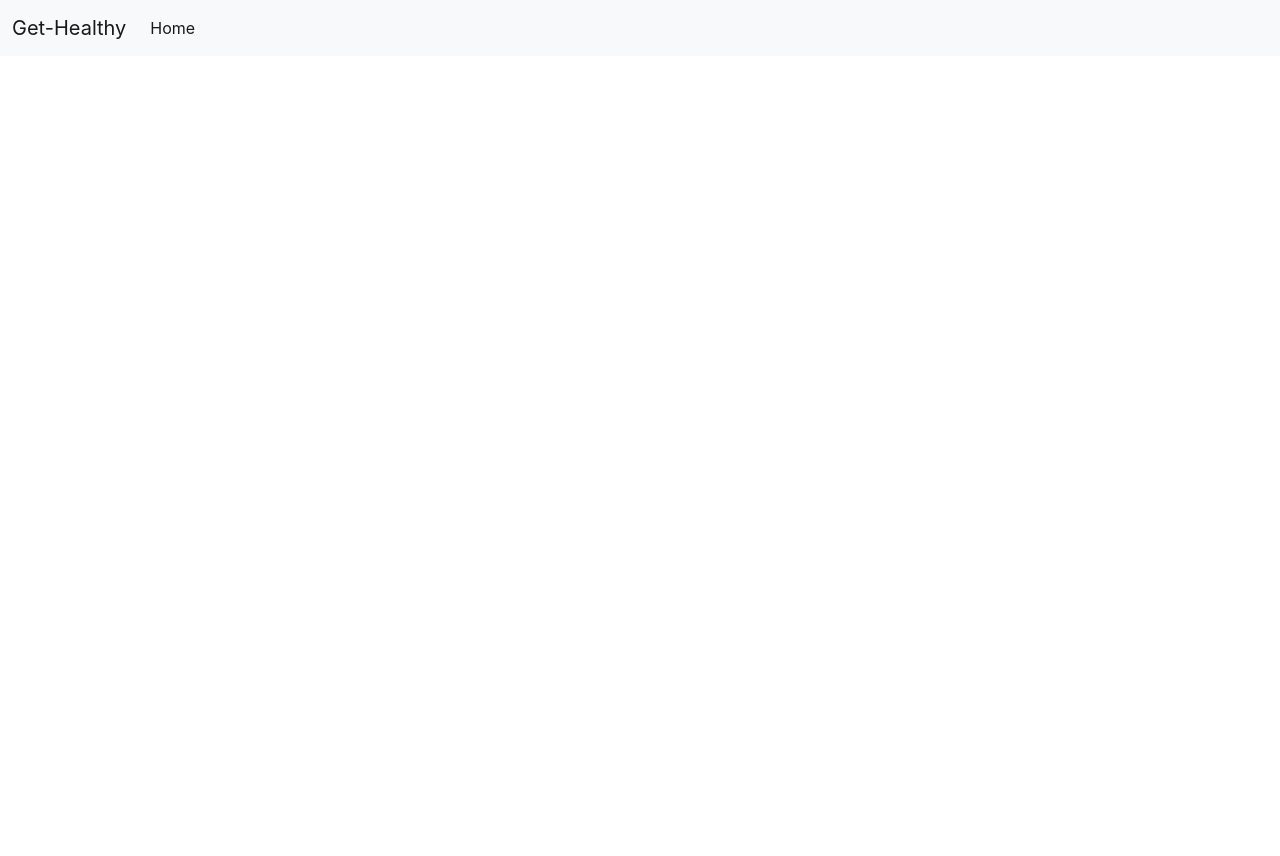
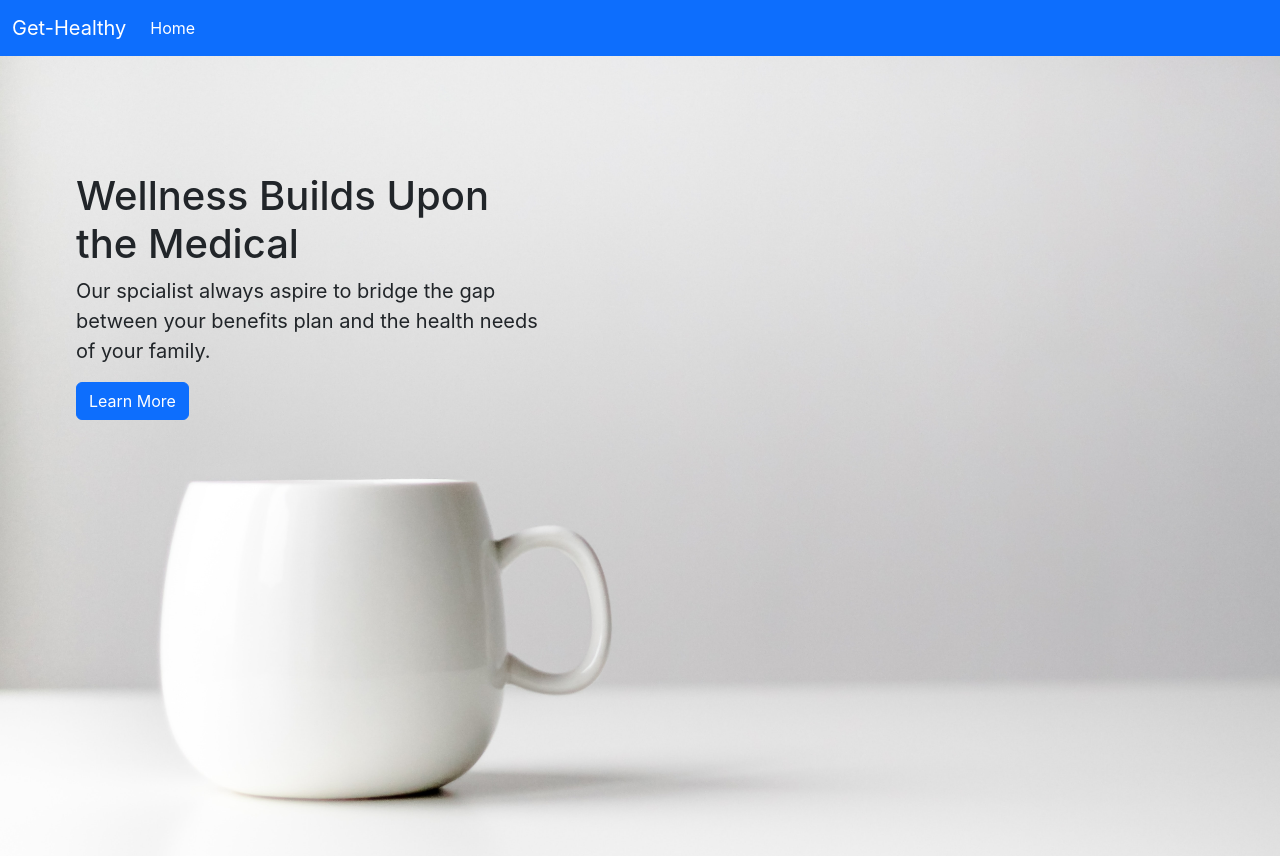
Before and after one commit to ishaansahu515/Get-Healthy, a React (Create React App) app in the folder frontend/: page / in a window 1280 px wide. Before the commit the page ends 800 px from the top, so only its background shows below. Built offline with nearby package versions, Linux system fonts and the light colour scheme.

Commit message:
added home page components

```diff
--- /dev/null
+++ b/frontend/src/components/HeaderCard.js
@@ -0,0 +1,29 @@
+import React from 'react'
+import image from '../images/image.jpg'
+
+const cardStyle={
+    height:"400px",
+    width:"500px",
+    marginTop:"100px",
+    background:"transparent"
+}
+
+const HeaderCard = () => {
+  return (
+    <div>
+      <div className="row m-0" style={{height:"100vh",width:"100vw",background:`#ffffff url(${image}) no-repeat`,backgroundSize:"cover"}}>
+  <div className="col-sm-6  ms-5 " >
+    <div className="card border-0" style={cardStyle}>
+      <div className="card-body">
+        <h1 className="card-title ">Wellness Builds Upon the Medical</h1>
+        <p className="card-text fs-5 text-lg-start">Our spcialist always aspire to bridge the gap between your benefits plan and the health needs of your family.</p>
+        <a href="#" className="btn btn-primary">Learn More</a>
+      </div>
+    </div>
+  </div>
+</div>
+    </div>
+  )
+}
+
+export default HeaderCard
--- a/frontend/src/components/Navbar.js
+++ b/frontend/src/components/Navbar.js
@@ -3,7 +3,7 @@ import React from 'react'
 const Navbar = () => {
   return (
     <div>
-        <nav className="navbar navbar-expand-lg bg-light">
+        <nav className="navbar navbar-expand-lg navbar-dark bg-primary">
   <div className="container-fluid">
     <a className="navbar-brand" href="/">Get-Healthy</a>
     <button className="navbar-toggler" type="button" data-bs-toggle="collapse" data-bs-target="#navbarSupportedContent" aria-controls="navbarSupportedContent" aria-expanded="false" aria-label="Toggle navigation">
--- a/frontend/src/pages/HomePage.js
+++ b/frontend/src/pages/HomePage.js
@@ -1,9 +1,13 @@
 import React from 'react'
+import HeaderCard from '../components/HeaderCard'
 import Navbar from '../components/Navbar'
 
 const HomePage = () => {
   return (
-    <><Navbar/></>
+    <>
+    <Navbar/>
+    <HeaderCard/>
+    </>
   )
 }
 
```
Also changed, not shown: frontend/src/components/feature/SCard.js (added), frontend/src/images/image.jpg (added).
